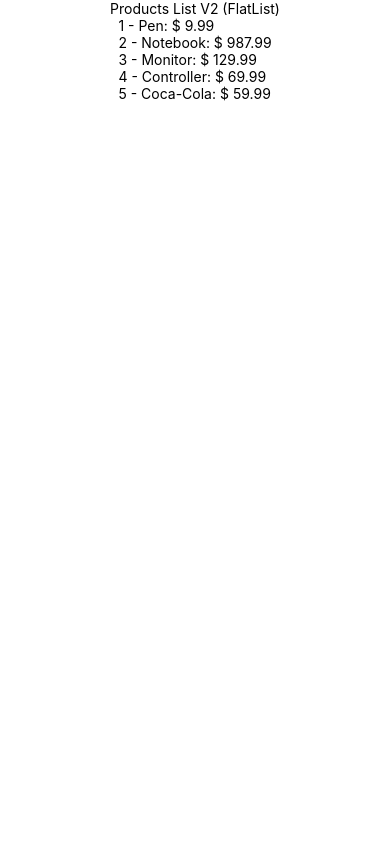
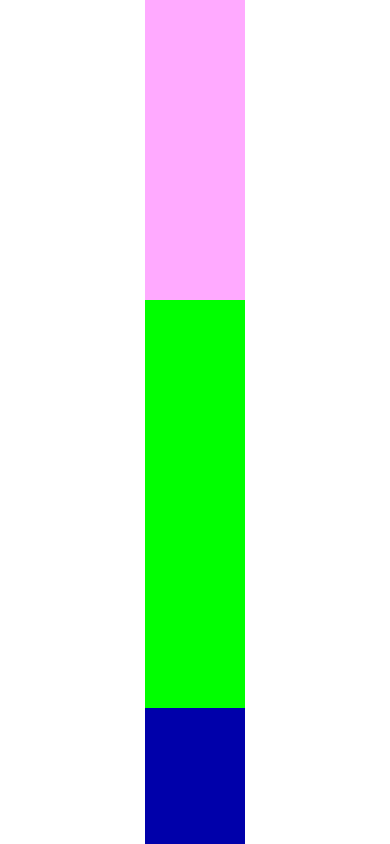
Before and after one commit to heyimleaf/react-native-course, a React Native app in the folder Exercicios/: screen / in a window 390 px wide. Built offline with nearby package versions, Linux system fonts and the light colour scheme.

Commit message:
feat: flexbox examples

```diff
--- a/Exercicios/src/App.js
+++ b/Exercicios/src/App.js
@@ -1,9 +1,10 @@
 import React from 'react';
 import {StyleSheet, SafeAreaView} from 'react-native';
-import LoggedUser from './components/LoggedUser';
-import User from './components/LoggedUser';
-import ProductsListV2 from './components/products/ProductsListV2';
-
+import FlexboxV4 from './components/layout/FlexboxV4';
+// import TypeYourName from './components/TypeYourName';
+//import LoggedUser from './components/LoggedUser';
+//import User from './components/LoggedUser';
+//import ProductsListV2 from './components/products/ProductsListV2';
 //import ProductsList from './components/products/ProductsList';
 // import Family from './components/relation/Family';
 // import Member from './components/relation/Member';
@@ -33,9 +34,13 @@ import ProductsListV2 from './components/products/ProductsListV2';
 
 export default () => (
   <SafeAreaView style={style.App}>
+    <FlexboxV4 />
+    {/* <Button />
+    <FlexboxV3 />
+    <FlexboxV2 />
+    <FlexboxV1 />
+    <TypeYourName />
     <ProductsListV2 />
-
-    {/* <Button />
     <ProductsList />
     <LoggedUser user={{name: 'Luiz', email: 'jobs.lugui@gmail.com'}} />
     <Family>
--- /dev/null
+++ b/Exercicios/src/components/TypeYourName.js
@@ -0,0 +1,17 @@
+import React, {useState} from 'react';
+import {View, TextInput, Text} from 'react-native';
+
+export default (props) => {
+  const [name, setName] = useState('Test');
+
+  return (
+    <View>
+      <Text>Name value: {name}</Text>
+      <TextInput
+        placeholder="Type your name"
+        value={name}
+        onChangeText={(name) => setName(name)}
+      />
+    </View>
+  );
+};
--- /dev/null
+++ b/Exercicios/src/components/layout/FlexboxV4.js
@@ -0,0 +1,33 @@
+import React from 'react';
+import {View, StyleSheet} from 'react-native';
+import Square from './Square';
+
+export default (props) => {
+  return (
+    <View style={style.FlexV4}>
+      <View style={style.V0} />
+      <View style={style.V1} />
+      <View style={style.V2} />
+    </View>
+  );
+};
+
+const style = StyleSheet.create({
+  FlexV4: {
+    backgroundColor: '#000',
+    width: 100,
+    flex: 1,
+  },
+  V0: {
+    height: 300,
+    backgroundColor: '#faf',
+  },
+  V1: {
+    backgroundColor: '#0f0',
+    flex: 3,
+  },
+  V2: {
+    backgroundColor: '#00a',
+    flex: 1,
+  },
+});
--- /dev/null
+++ b/Exercicios/src/components/layout/Square.js
@@ -0,0 +1,15 @@
+import React from 'react';
+import {View} from 'react-native';
+
+export default (props) => {
+  const side = props.side || 50;
+  return (
+    <View
+      style={{
+        height: side,
+        width: side,
+        backgroundColor: props.color || '#000',
+      }}
+    />
+  );
+};
```
Also changed, not shown: Exercicios/src/components/layout/FlexboxV1.js (added, +23 -0 lines), Exercicios/src/components/layout/FlexboxV2.js (added, +25 -0 lines), Exercicios/src/components/layout/FlexboxV3.js (added, +26 -0 lines).
